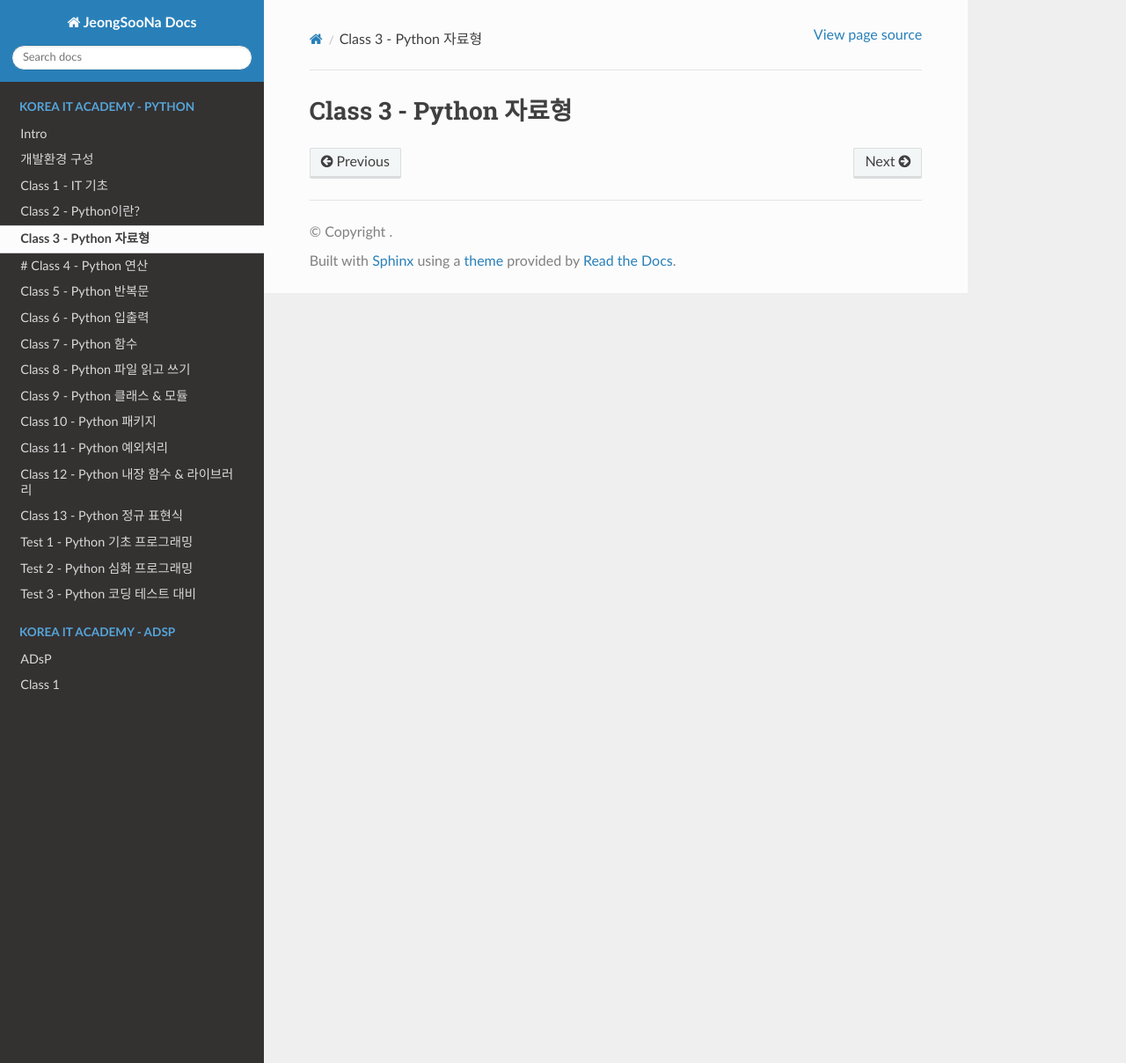
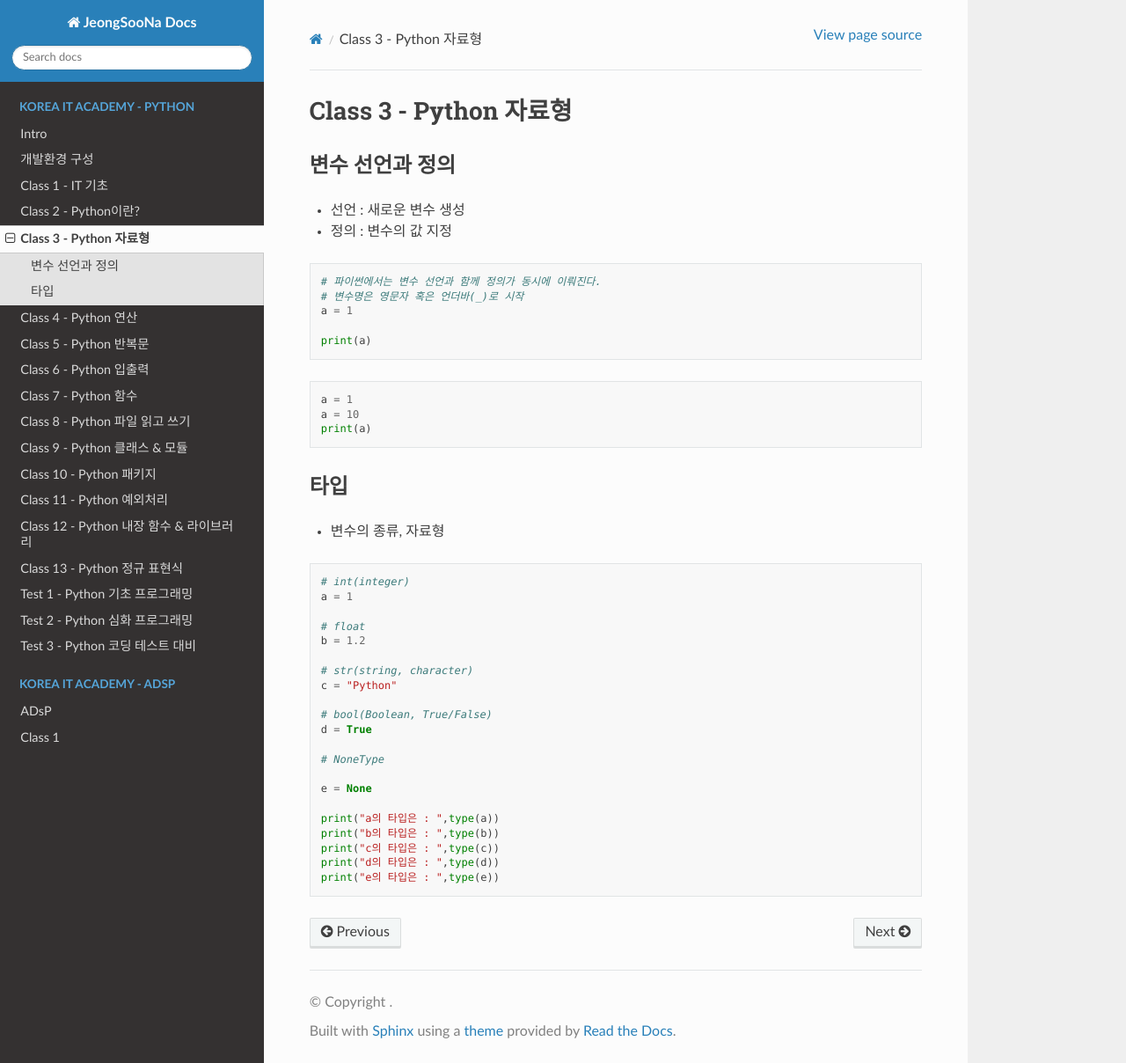
Before and after one commit to JeongSooNa/JeongSooNa-Docs, a Sphinx documentation site: the page built from docs/Korea_IT_Academy-Python/class_3.md, in a window 1280 px wide and 1208 px high. Shown: the whole window at 88% size. Built offline with Sphinx 7.4.7 and the Read the Docs theme 3.1.0, drawn with Linux system fonts in a browser that asks for light colours.

Commit message:
update docs

````diff
--- a/docs/Korea_IT_Academy-Python/class_3.md
+++ b/docs/Korea_IT_Academy-Python/class_3.md
@@ -1 +1,46 @@
 # Class 3 - Python 자료형
+
+### 변수 선언과 정의
+- 선언 : 새로운 변수 생성
+- 정의 : 변수의 값 지정
+
+```py
+# 파이썬에서는 변수 선언과 함께 정의가 동시에 이뤄진다.
+# 변수명은 영문자 혹은 언더바(_)로 시작
+a = 1
+
+print(a)
+```
+
+```py
+a = 1
+a = 10
+print(a)
+```
+
+### 타입
+- 변수의 종류, 자료형
+
+```py
+# int(integer)
+a = 1
+
+# float
+b = 1.2
+
+# str(string, character)
+c = "Python"
+
+# bool(Boolean, True/False)
+d = True
+
+# NoneType
+
+e = None
+
+print("a의 타입은 : ",type(a))
+print("b의 타입은 : ",type(b))
+print("c의 타입은 : ",type(c))
+print("d의 타입은 : ",type(d))
+print("e의 타입은 : ",type(e))
+```
````
Also changed, not shown: docs/Korea_IT_Academy-Python/class_2.md (+1 -1 lines), docs/Korea_IT_Academy-Python/class_4.md (+1 -1 lines).
